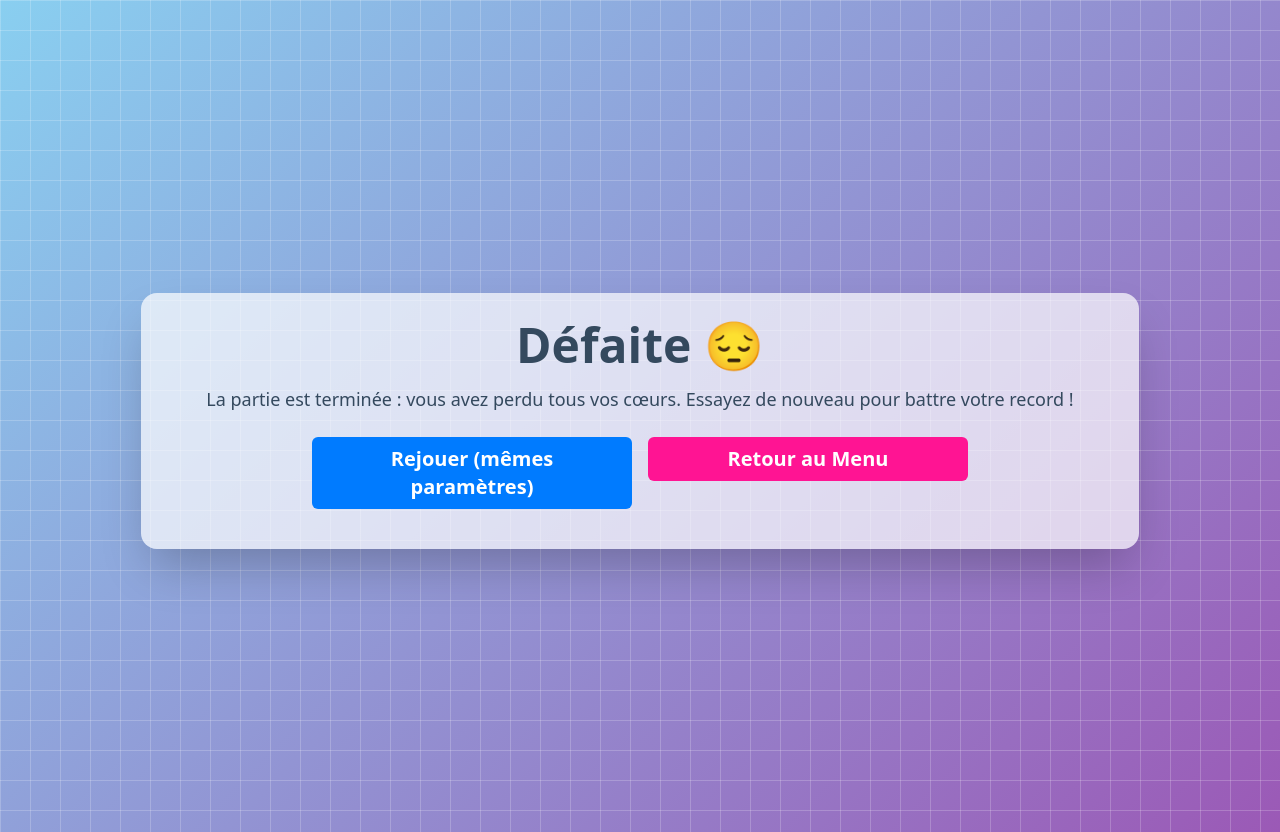
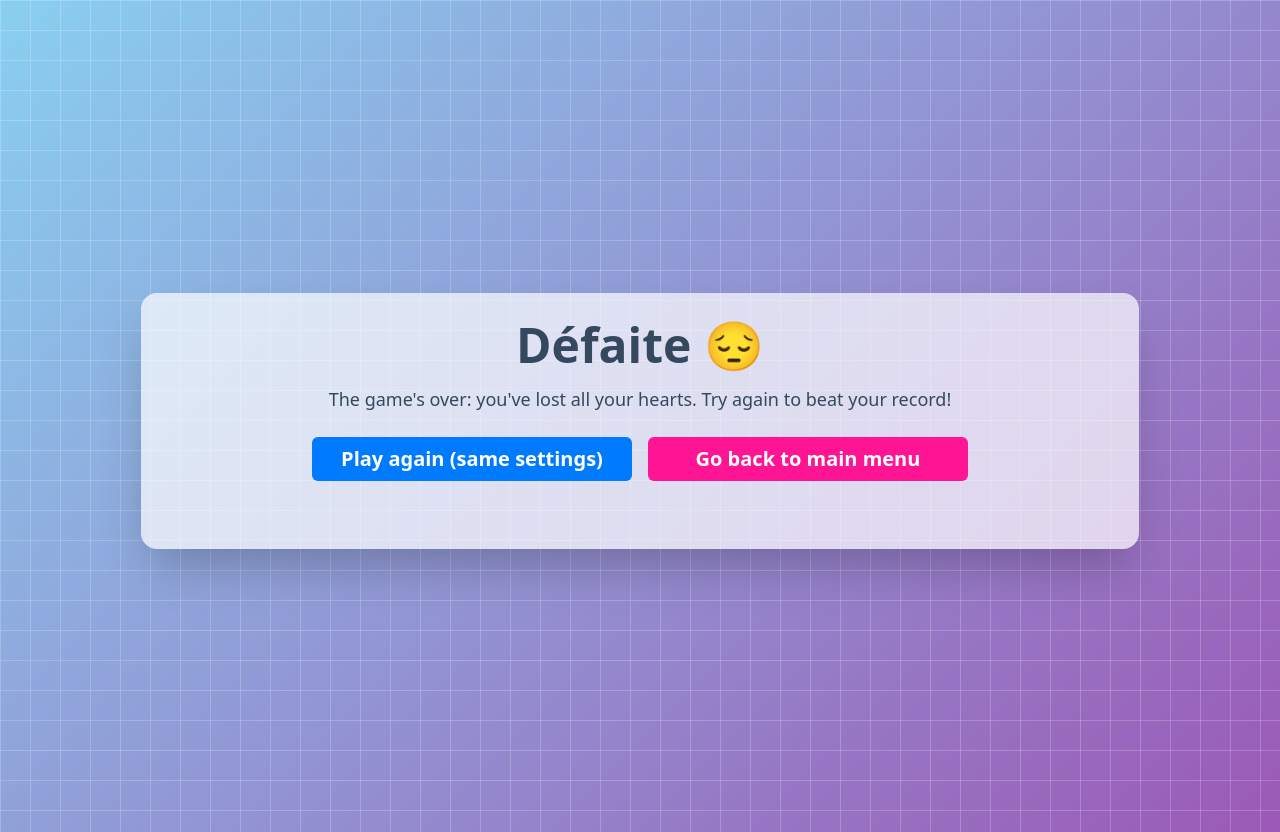
Before and after one commit to Dodize/projet_archi_quizz, a Vue app in the folder frontend/: page /gameOver in a window 1280 px wide. Built offline with nearby package versions, Linux system fonts and the light colour scheme; the HTML template or start-up script is replaced by a standard one; a web font is replaced by a local one.

Commit message:
changement en anglais

```diff
--- a/frontend/src/components/GameOver.vue
+++ b/frontend/src/components/GameOver.vue
@@ -13,12 +13,12 @@
       <div class="flex justify-center space-x-4 mt-6">
         <router-link to="/game" class="flex-1 max-w-xs">
           <button class="w-full px-4 py-2 text-white font-semibold rounded-md bg-[#007bff] hover:bg-blue-600">
-            Rejouer (mêmes paramètres)
+            Play again (same settings)
           </button>
         </router-link>
         <router-link to="/" class="flex-1 max-w-xs">
           <button class="w-full px-4 py-2 text-white font-semibold rounded-md bg-[#ff1493] hover:bg-pink-600">
-            Retour au Menu
+            Go back to main menu
           </button>
         </router-link>
       </div>
@@ -38,8 +38,8 @@ const gameOverReason = store.gameOverReason;
 // Déterminer le message affiché selon la raison de la fin de partie
 const message =
   gameOverReason === 'hearts'
-    ? "La partie est terminée : vous avez perdu tous vos cœurs. Essayez de nouveau pour battre votre record !"
-    : "Bravo ! Vous avez répondu à toutes les questions 🎉";
+    ? "The game's over: you've lost all your hearts. Try again to beat your record!"
+    : "Congratulations! You've answered all the questions 🎉";
 </script>
 
 <style scoped>
```
